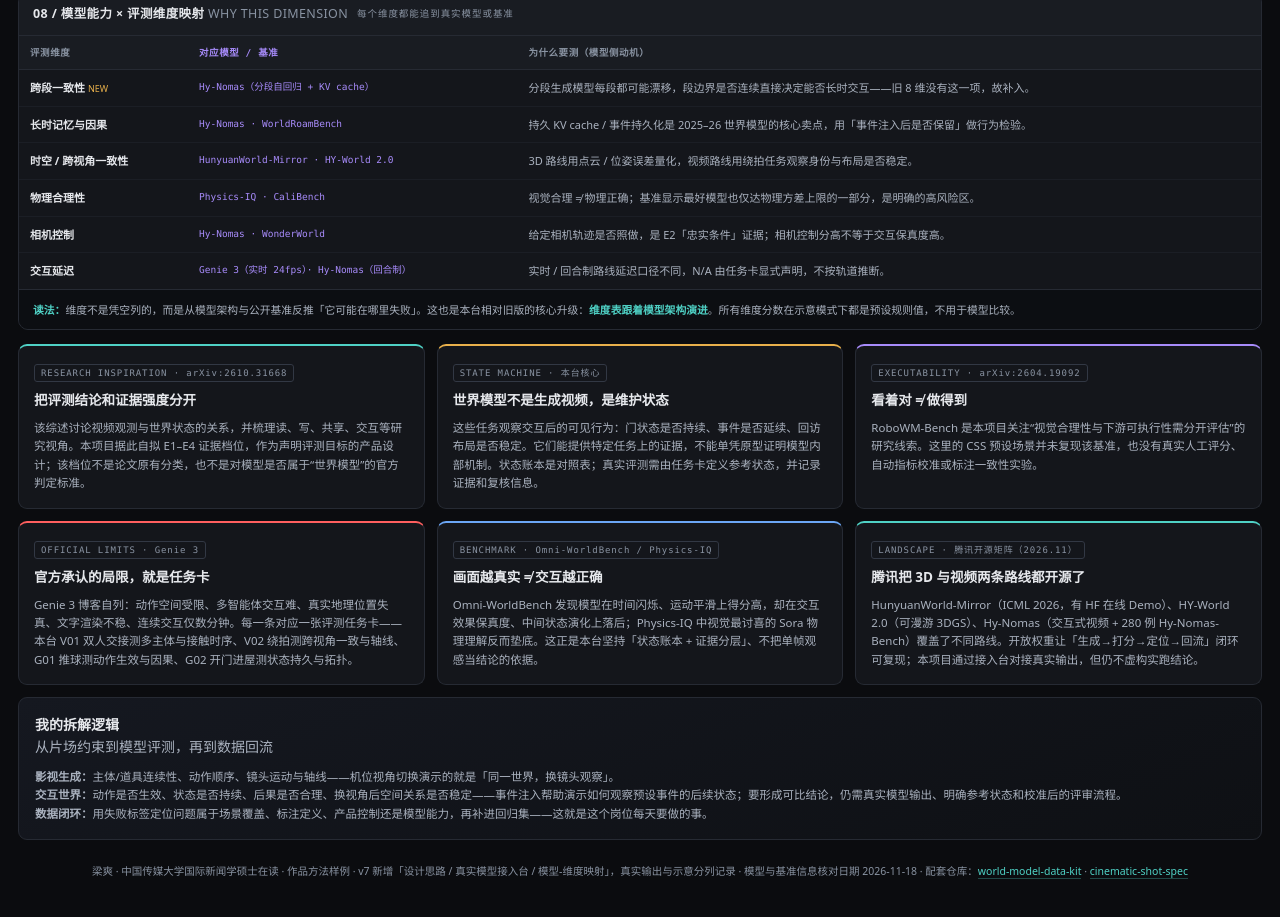
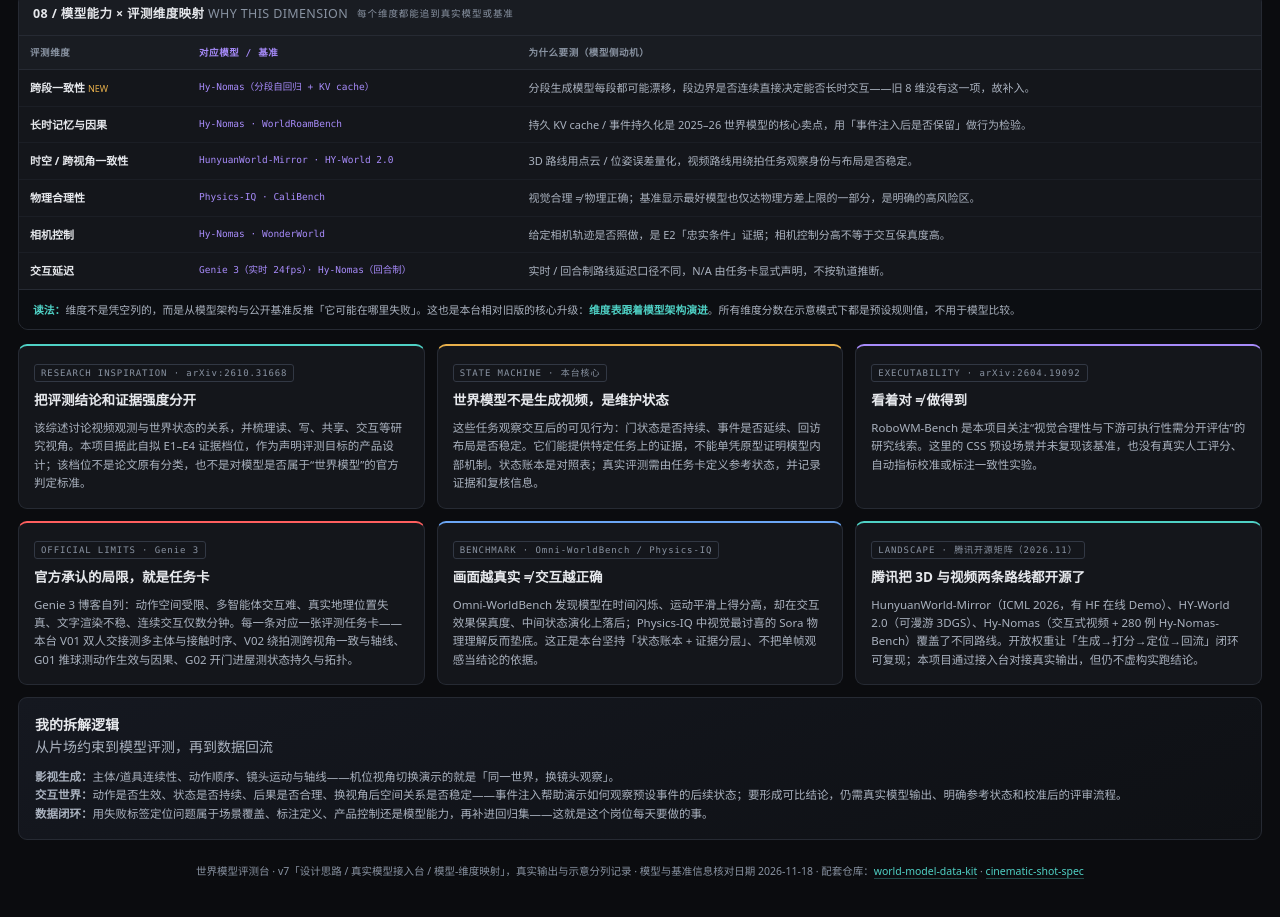
Before and after one commit to Daisyyy-LS/world-model-playground, a plain HTML site: page index.html in a window 1280 px wide. Shown: the part 3763-4680 px from the top of the page. Drawn offline with Linux system fonts and the light colour scheme.

Commit message:
docs: remove job-positioning and author-identity statements; simplify footer

```diff
--- a/index.html
+++ b/index.html
@@ -770,7 +770,7 @@ table.os-table td{padding:10px 12px;border-bottom:1px solid #1B1E25;vertical-ali
     <b>数据闭环：</b>用失败标签定位问题属于场景覆盖、标注定义、产品控制还是模型能力，再补进回归集——这就是这个岗位每天要做的事。</p></div>
 </section>
 
-<footer class="footer">梁爽 · 中国传媒大学国际新闻学硕士在读 · 作品方法样例 · v7 新增「设计思路 / 真实模型接入台 / 模型-维度映射」，真实输出与示意分列记录 · 模型与基准信息核对日期 2026-11-18 · 配套仓库：<a href="https://github.com/Daisyyy-LS/world-model-data-kit" target="_blank" rel="noreferrer">world-model-data-kit</a> · <a href="https://github.com/Daisyyy-LS/cinematic-shot-spec" target="_blank" rel="noreferrer">cinematic-shot-spec</a></footer>
+<footer class="footer">世界模型评测台 · v7「设计思路 / 真实模型接入台 / 模型-维度映射」，真实输出与示意分列记录 · 模型与基准信息核对日期 2026-11-18 · 配套仓库：<a href="https://github.com/Daisyyy-LS/world-model-data-kit" target="_blank" rel="noreferrer">world-model-data-kit</a> · <a href="https://github.com/Daisyyy-LS/cinematic-shot-spec" target="_blank" rel="noreferrer">cinematic-shot-spec</a></footer>
 </div><div class="toast" id="toast"></div>
 
 <script>
```
Also changed, not shown: 1 other file.
